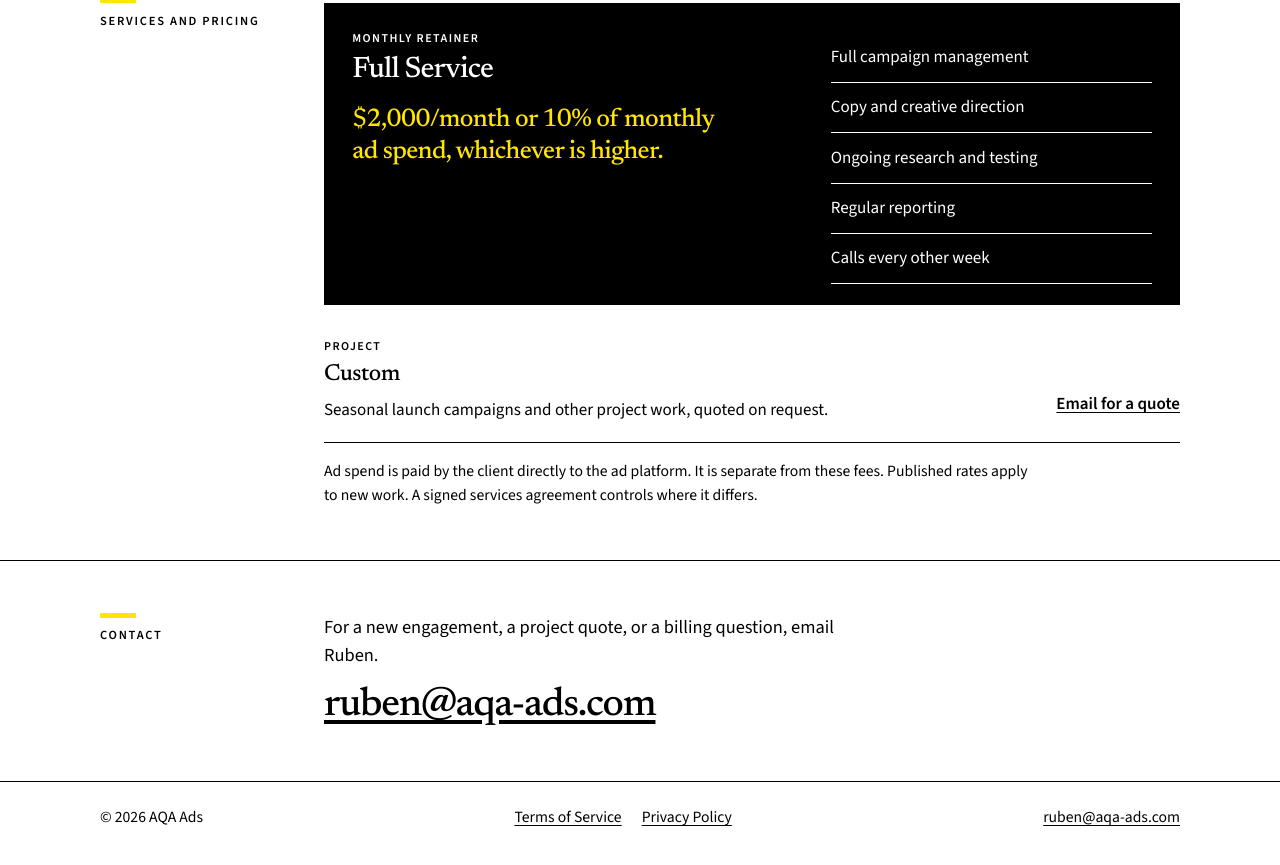
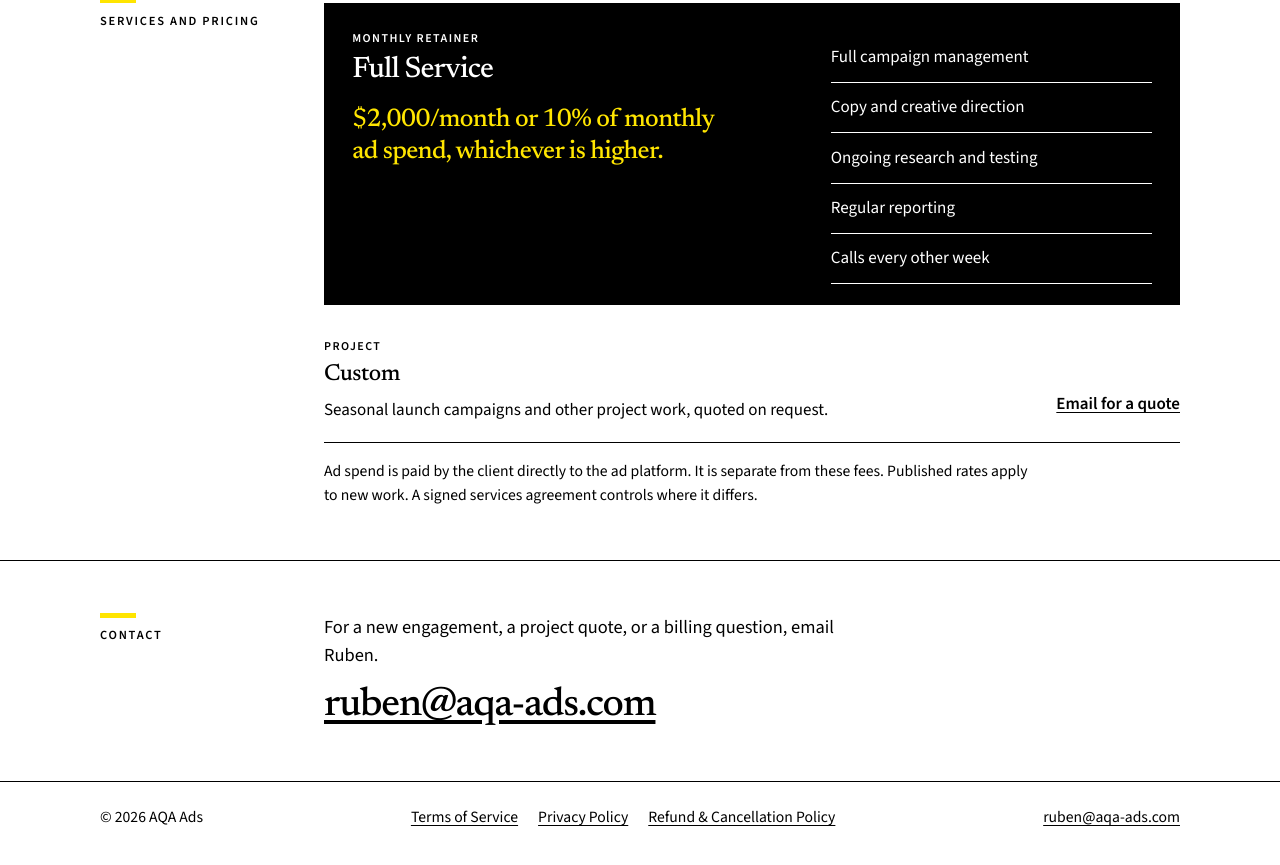
Before and after one commit to aqa-ruben/aqa-ads.com, a plain HTML site: page index.html in a window 1280 px wide. Shown: the part 1369-2234 px from the top of the page. Drawn offline with Linux system fonts and the light colour scheme.

Commit message:
Restore the refund policy link in every footer.
Terms of Service, Privacy Policy, and Refund & Cancellation Policy are linked again, in that order, on the home, terms, privacy, refunds, and 404 pages.

Co-authored-by: r.llanas.colon <r.llanas.colon@gmail.com>

```diff
--- a/index.html
+++ b/index.html
@@ -145,6 +145,7 @@
         <nav aria-label="Policies">
           <a href="/terms/">Terms of Service</a>
           <a href="/privacy/">Privacy Policy</a>
+          <a href="/refunds/">Refund &amp; Cancellation Policy</a>
         </nav>
         <a href="mailto:ruben@aqa-ads.com">ruben@aqa-ads.com</a>
       </div>
```
Also changed, not shown: 404.html (+1 -0 lines), privacy/index.html (+1 -0 lines), refunds/index.html (+1 -0 lines), terms/index.html (+1 -0 lines).
